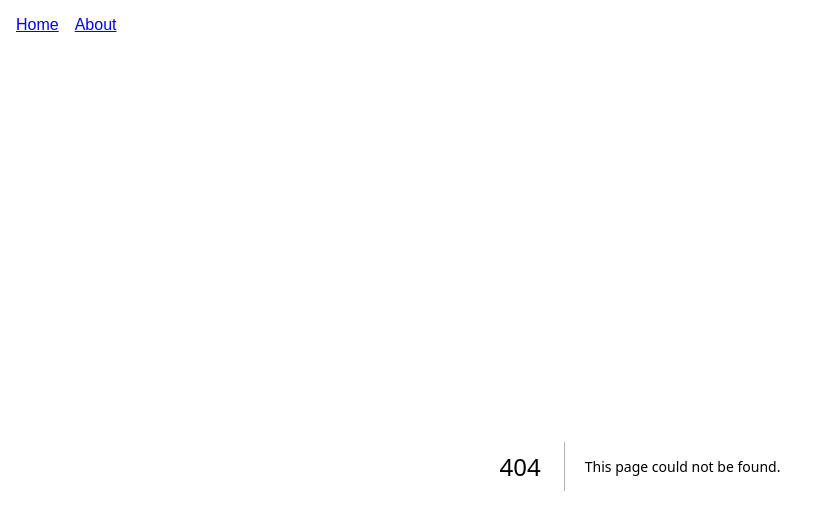
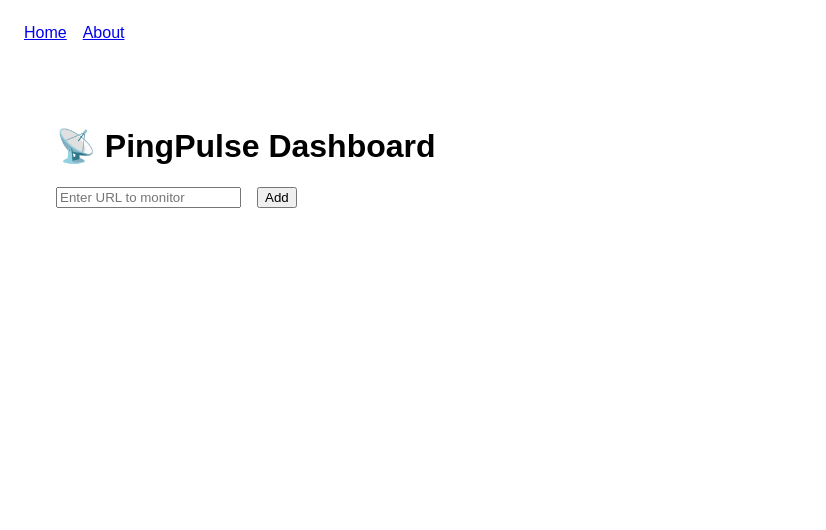
Before and after one commit to ArindamBiswas10/pingpulse, a Next.js app in the folder apps/web/: page /dashboard in a window 1280 px wide. Before the commit this address had no page. Shown: the top 530 px of the page, without its empty margins (0-826 px from the left). Built offline with nearby package versions, Linux system fonts and the light colour scheme.

Commit message:
feat: added dashboard and link it from homepage

```diff
--- /dev/null
+++ b/apps/web/app/dashboard/page.tsx
@@ -0,0 +1,38 @@
+'use client';
+
+import { useState } from 'react';
+
+export default function Dashboard() {
+  const [url, setUrl] = useState('');
+  const [urls, setUrls] = useState<string[]>([]);
+
+  const handleSubmit = (e: React.FormEvent) => {
+    e.preventDefault();
+    if (url) {
+      setUrls((prev) => [...prev, url]);
+      setUrl('');
+    }
+  };
+
+  return (
+    <main style={{ padding: '2rem' }}>
+      <h1>📡 PingPulse Dashboard</h1>
+      <form onSubmit={handleSubmit}>
+        <input
+          type="text"
+          placeholder="Enter URL to monitor"
+          value={url}
+          onChange={(e) => setUrl(e.target.value)}
+          style={{ marginRight: '1rem' }}
+        />
+        <button type="submit">Add</button>
+      </form>
+
+      <ul style={{ marginTop: '1rem' }}>
+        {urls.map((u, i) => (
+          <li key={i}>{u}</li>
+        ))}
+      </ul>
+    </main>
+  );
+}
```
Also changed, not shown: apps/web/app/page.tsx (+6 -1 lines).
